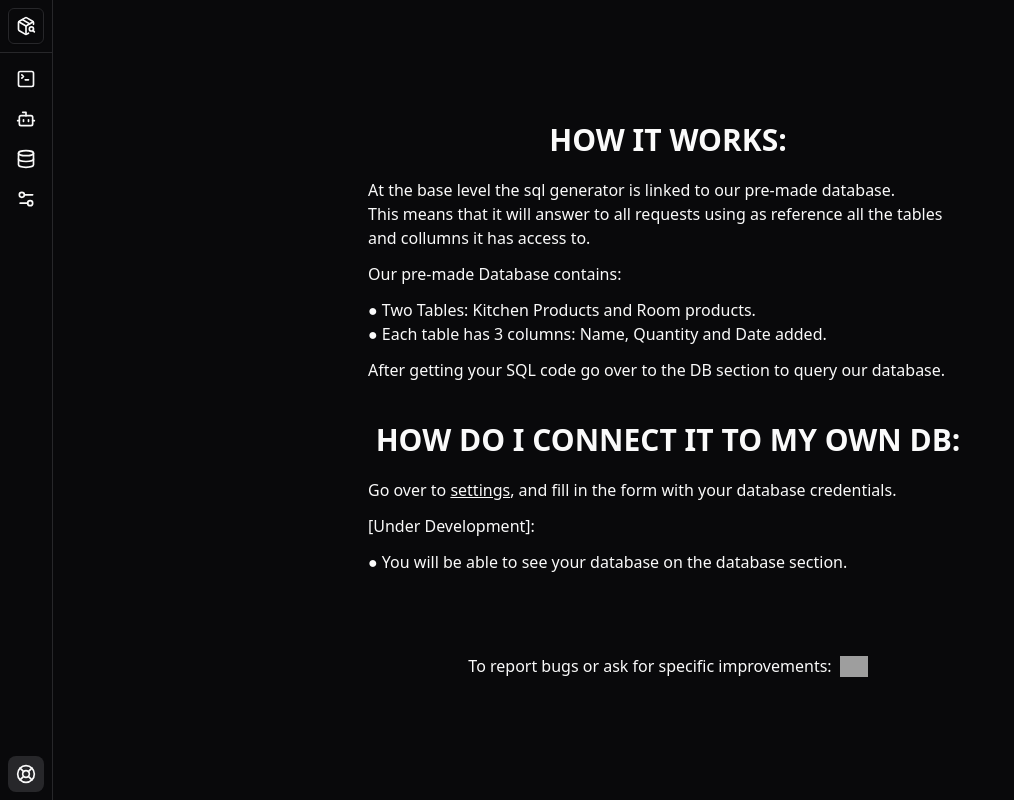
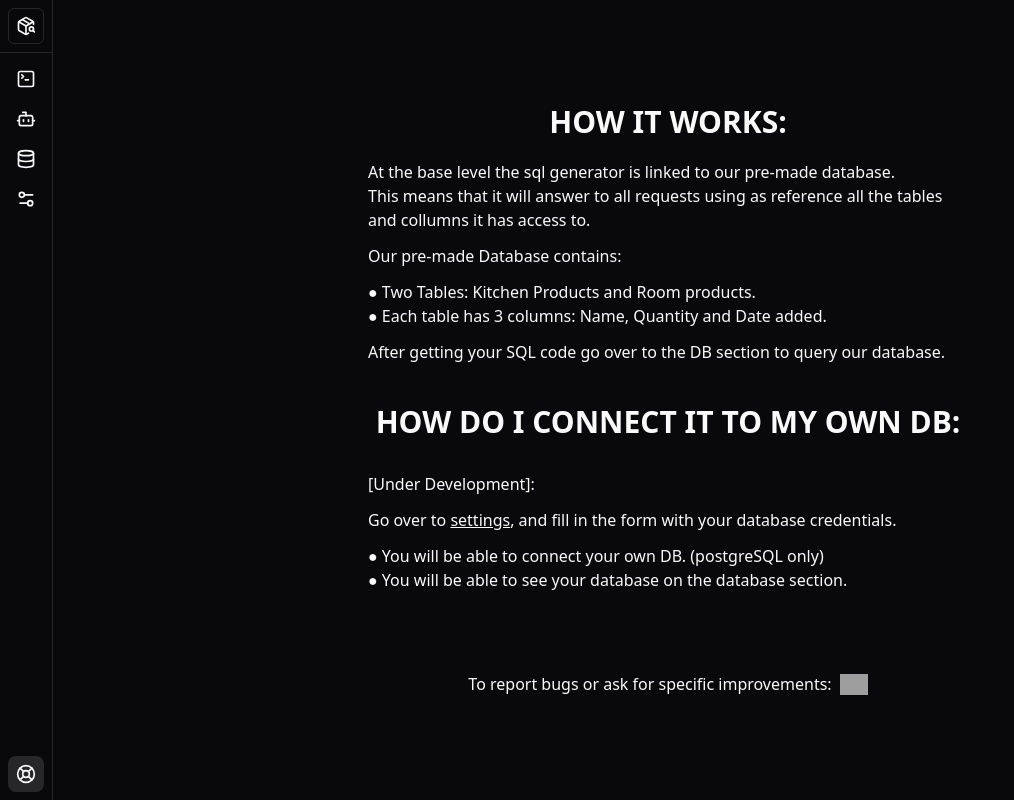
Before and after one commit to miguelRibeir0/ai-sql-generator, a React (Vite) app: page /help in a window 1280 px wide. Shown: the whole page, without its empty margins (0-1014 px from the left). Built offline with nearby package versions, Linux system fonts and the light colour scheme; no server answers; grey boxes are pictures that could not be loaded; the HTML template or start-up script is replaced by a standard one.

Commit message:
fixed re-renders on custom, fixed help

```diff
--- a/src/Components/database/CustomTable.tsx
+++ b/src/Components/database/CustomTable.tsx
@@ -1,5 +1,6 @@
 import { Database } from "lucide-react";
 import { Badge } from "@/Components/ui/badge";
+import { Button } from "../ui/button";
 import {
 	Card,
 	CardContent,
@@ -27,10 +28,11 @@ interface CustomCardProps {
 }
 
 export function CustomTable({ customQuery }: CustomCardProps) {
-	if (!customQuery) {
+	if (!customQuery || !Array.isArray(customQuery)) {
 		return <div>No data available</div>;
 	}
 	return (
+		<>
 			<Card className="w-[90%] md:w-[70%]">
 				<CardHeader>
 					<CardTitle className="flex items-center gap-x-3">
@@ -78,5 +80,9 @@ export function CustomTable({ customQuery }: CustomCardProps) {
 					</Table>
 				</CardContent>
 			</Card>
+			<a href="/database">
+				<Button className="w-40 h-14">Reset</Button>
+			</a>
+		</>
 	);
 }
--- a/src/Components/database/Database.tsx
+++ b/src/Components/database/Database.tsx
@@ -35,6 +35,13 @@ export function DatabaseLanding() {
 		setFlag(true);
 	}, []);
 
+	const handleInputChange = useCallback(
+		(e: React.ChangeEvent<HTMLInputElement>) => {
+			setQuery(e.target.value);
+		},
+		[],
+	);
+
 	const customTable = useMemo(
 		() => <CustomTable customQuery={custom} />,
 		[custom],
@@ -58,7 +65,7 @@ export function DatabaseLanding() {
 	return (
 		<div className="flex">
 			<SideBar />
-			<div className="h-screen flex flex-col gap-y-20 items-center justify-normal w-full">
+			<div className="min-h-screen flex flex-col gap-y-20 items-center justify-normal w-full mb-20">
 				<div className="w-[90%] md:w-[70%] mt-10 md:mt-40">
 					<form className="flex items-center gap-x-7" onSubmit={handleSubmit}>
 						<input
@@ -66,7 +73,7 @@ export function DatabaseLanding() {
 							className="rounded-lg border bg-card text-card-foreground shadow w-full h-14 p-3"
 							placeholder="Place your SQL query here..."
 							value={query}
-							onChange={(e) => setQuery(e.target.value)}
+							onChange={handleInputChange}
 						/>
 						<Button type="submit" className="w-20 h-full p-3 border">
 							<PackageSearch />
--- a/src/Components/help/Help.tsx
+++ b/src/Components/help/Help.tsx
@@ -4,7 +4,7 @@ export default function Help() {
 	return (
 		<div className="flex">
 			<SideBar />
-			<div className="h-screen flex flex-col items-center justify-center w-full m-10 md:m-0">
+			<div className="min-h-screen flex flex-col items-center justify-center w-full m-10 mt-20 mb-20 md:m-0">
 				<h2 className="uppercase font-bold text-3xl mb-5">How it works:</h2>
 				<div className="md:w-[600px]">
 					<p>
@@ -29,15 +29,19 @@ export default function Help() {
 					How do I connect it to my own DB:
 				</h2>
 				<div className="md:w-[600px]">
-					<p>
+					<p className="mt-3 mb-3">[Under Development]:</p>
+					<p className="mb-3">
 						Go over to{" "}
 						<a href="/settings" className="underline">
 							settings
 						</a>
 						, and fill in the form with your database credentials.
 					</p>
-					<p className="mt-3 mb-3">[Under Development]:</p>
+
 					<ul>
+						<li>
+							● You will be able to connect your own DB. (postgreSQL only)
+						</li>
 						<li>
 							● You will be able to see your database on the database section.
 						</li>
```
Lines whose indentation alone changed are shown as unchanged.
